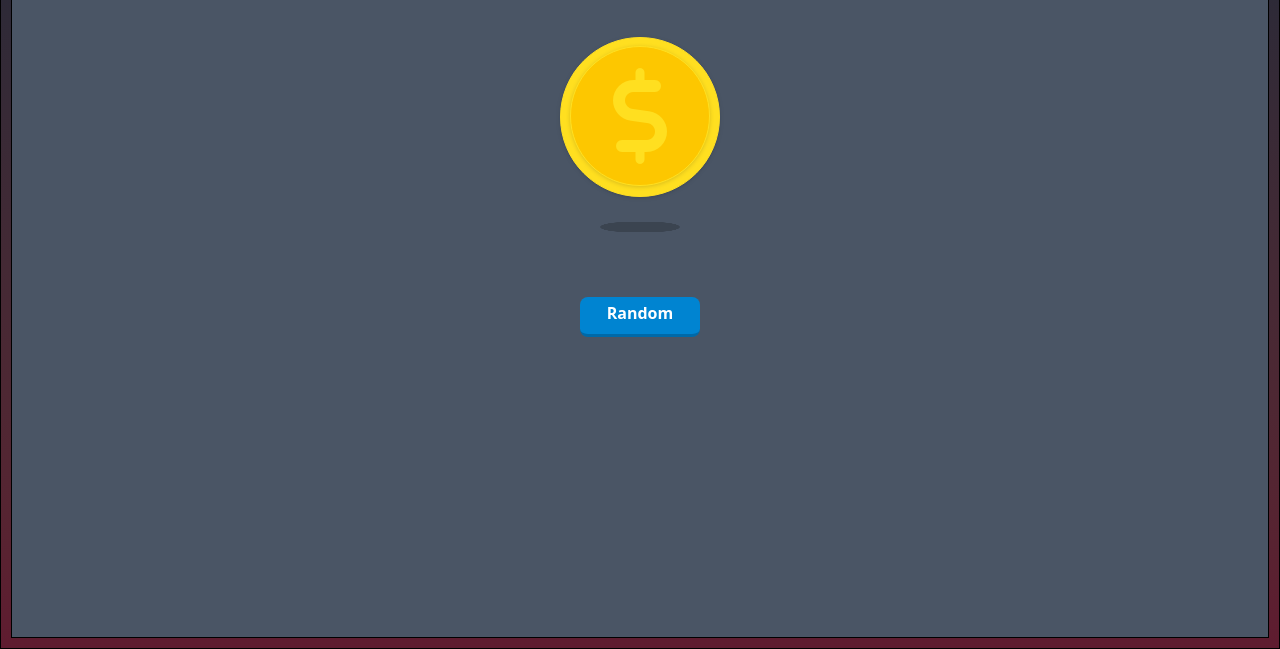
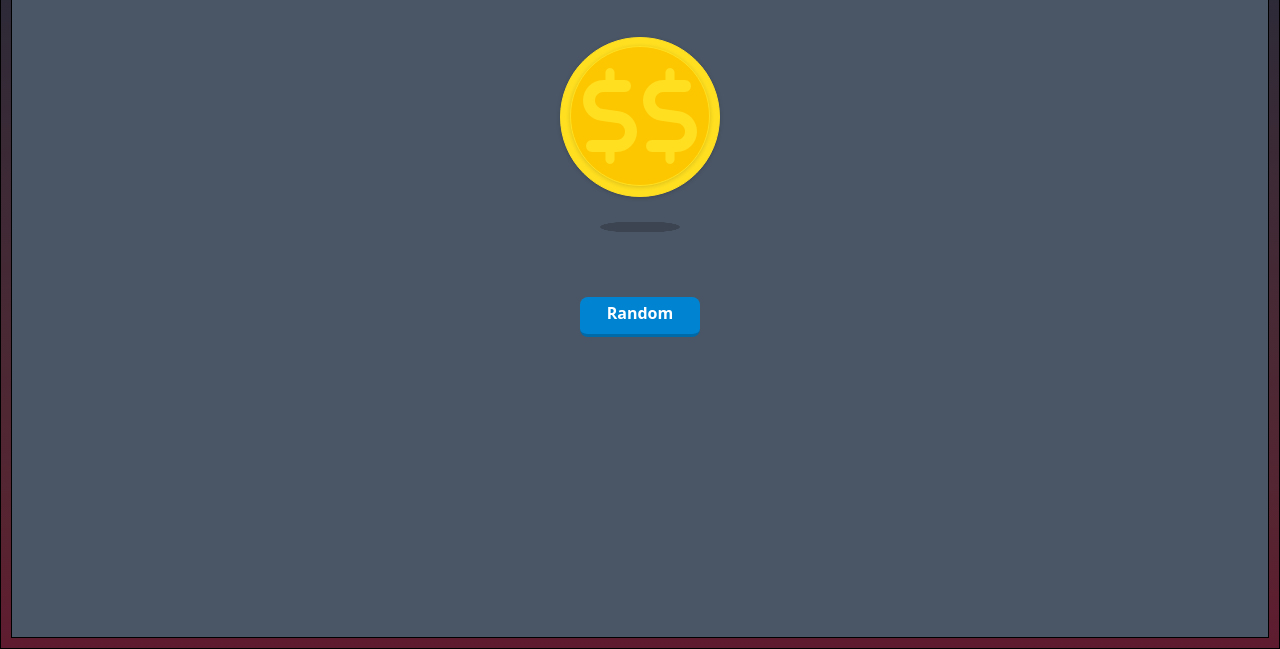
Before and after one commit to Peolite001/Flip-coin, a plain HTML site: page index.html in a window 1280 px wide. Shown: the part 151-800 px from the top of the page. Drawn offline with nearby package versions, Linux system fonts and the light colour scheme.

Commit message:
Update index.html

```diff
--- a/index.html
+++ b/index.html
@@ -21,7 +21,7 @@
                     <div id="head" class="m-auto cursor-pointer">
                         <div class="border border-yellow-300 bg-yellow-300 drop-shadow m-auto mt-10 rounded-full h-40 w-40">
                         <div class="border border-yellow-300 bg-yellow-400 drop-shadow-sm drop-shadow m-auto mt-2 rounded-full h-35 w-35">
-                                <h2 class="text-center text-yellow-300 text-8xl mt-5"><i class="fa-solid fa-dollar-sign"></i></h2>
+                                <h2 class="text-center text-yellow-300 text-8xl mt-5"><i class="fa-solid fa-dollar-sign">$</i></h2>
                         </div>
                         </div>
                     </div>
@@ -46,4 +46,5 @@
     </div>
     <script src="index.js"></script>
 </body>
+
 </html>
```
